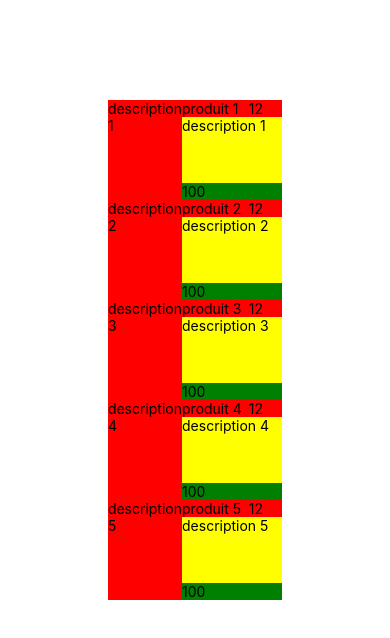
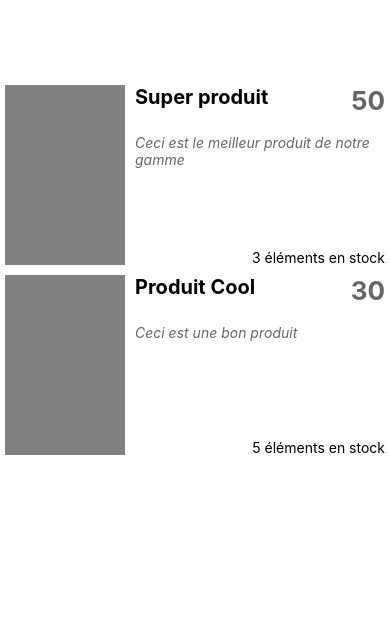
Before and after one commit to MGMobile/ProductCatalogMH, a React Native app: screen / in a window 390 px wide. Shown: the top 638 px of the page. Built offline with nearby package versions, Linux system fonts and the light colour scheme.

Commit message:
Remplacement par le code exemple (fonctionnel)

```diff
--- a/App.tsx
+++ b/App.tsx
@@ -1,22 +1,18 @@
-import { StatusBar } from 'expo-status-bar';
 import React from 'react';
-import { StyleSheet, Text, View } from 'react-native';
-import ProductList from './ProductsList';
-import {Product} from './interface';
+import { StyleSheet, View } from 'react-native';
+import ProductsList from "./ProductsList";
+import {Product} from "./ProductItem";
 
-export const FAKE_DATA: Product[] = [
-  {id:1, name: 'produit 1', description: 'description 1', stock: 100, price:12, picture:''},
-  {id:2, name: 'produit 2', description: 'description 2', stock: 100, price:12, picture:''},
-  {id:3, name: 'produit 3', description: 'description 3', stock: 100, price:12, picture:''},
-  {id:4, name: 'produit 4', description: 'description 4', stock: 100, price:12, picture:''},
-  {id:5, name: 'produit 5', description: 'description 5', stock: 100, price:12, picture:''},
-]
+const DEFAULT_PRODUCTS: Array<Product> = [
+    {id: 0, name: 'Super produit', description: 'Ceci est le meilleur produit de notre gamme', stock: 3, price: 50, picture: ''},
+    {id: 1, name: 'Produit Cool', description: 'Ceci est une bon produit', stock: 5, price: 30, picture: ''}
+];
 
 export default function App() {
   return (
-    <View style={styles.container}>
-      <ProductList data={FAKE_DATA} />
-    </View>
+      <View style={styles.container}>
+          <ProductsList products={DEFAULT_PRODUCTS} />
+      </View>
   );
 }
 
@@ -24,8 +20,6 @@ const styles = StyleSheet.create({
   container: {
     flex: 1,
     backgroundColor: '#fff',
-    alignItems: 'center',
-    justifyContent: 'center',
-    marginTop:100
+    marginTop: 80
   },
 });
--- a/ProductItem.tsx
+++ b/ProductItem.tsx
@@ -1,22 +1,91 @@
+// components/ProductItem.js
+
 import React from 'react';
-import { render } from 'react-dom';
-import { FlatList, StyleSheet, Text, View } from 'react-native';
-import {Product} from './interface';
+import { StyleSheet, View, Text, Image } from 'react-native';
 
-const ProductItem = ({item}: {item: Product}) => {
-    return (
-    <View style={{flexDirection:"row",height:100,backgroundColor:"red"}}>
-        <Text style={{flex:1,backgroundColor:"red"}}>{item.description}</Text>
-        <View style={{flex:2}}>
-          <View style={{flex:1,flexDirection:"row"}}>
-            <Text style={{flex:2}}>{item.name}</Text>
-            <Text style={{flex:1}}>{item.price}</Text>
-          </View>
-          <Text style={{flex:4,backgroundColor:"yellow",flexDirection:"row"}}>{item.description}</Text>
-          <Text style={{flex:1,backgroundColor:"green",flexDirection:"row"}}>{item.stock}</Text>
-        </View>
-    </View>
-    )
+export interface Product {
+    id: number,
+    name: string,
+    description: string,
+    stock: number,
+    price: number,
+    picture: string
 }
 
-export default ProductItem;
+export interface ProductItemProps {
+    product: Product
+}
+
+export default class ProductItem extends React.Component<ProductItemProps> {
+    render() {
+        const {name, description, stock, price, picture} = this.props.product;
+        return (
+            <View style={styles.main_container}>
+                <Image
+                    style={styles.image}
+                    source={{uri: picture}}
+                />
+                <View style={styles.content_container}>
+                    <View style={styles.header_container}>
+                        <Text style={styles.name_text}>{name}</Text>
+                        <Text style={styles.price_text}>{price}</Text>
+                    </View>
+                    <View style={styles.description_container}>
+                        <Text style={styles.description_text} numberOfLines={6}>{description}</Text>
+                        {/* La propriété numberOfLines permet de couper un texte si celui-ci est trop long, il suffit de définir un nombre maximum de ligne */}
+                    </View>
+                    <View style={styles.stock_container}>
+                        <Text style={styles.stock_text}>{stock} éléments en stock</Text>
+                    </View>
+                </View>
+            </View>
+        )
+    }
+}
+
+const styles = StyleSheet.create({
+    main_container: {
+        height: 190,
+        flexDirection: 'row',
+    },
+    image: {
+        width: 120,
+        height: 180,
+        margin: 5,
+        backgroundColor: 'gray'
+    },
+    content_container: {
+        flex: 1,
+        margin: 5
+    },
+    header_container: {
+        flex: 3,
+        flexDirection: 'row'
+    },
+    name_text: {
+        fontWeight: 'bold',
+        fontSize: 20,
+        flex: 1,
+        flexWrap: 'wrap',
+        paddingRight: 5
+    },
+    price_text: {
+        fontWeight: 'bold',
+        fontSize: 26,
+        color: '#666666'
+    },
+    description_container: {
+        flex: 7
+    },
+    description_text: {
+        fontStyle: 'italic',
+        color: '#666666'
+    },
+    stock_container: {
+        flex: 1
+    },
+    stock_text: {
+        textAlign: 'right',
+        fontSize: 14
+    }
+});
--- a/ProductsList.tsx
+++ b/ProductsList.tsx
@@ -1,18 +1,28 @@
+// components/ProductsList.js
+
 import React from 'react';
-import { render } from 'react-dom';
-import { FlatList, StyleSheet, Text, View } from 'react-native';
-import {Product, ProductListProps} from './interface';
-import ProductItem from './ProductItem';
+import {StyleSheet, View, FlatList} from 'react-native';
+import ProductItem, {Product} from "./ProductItem";
 
-const ProductList = ({data}:ProductListProps) => {
-    return (
-        <View style={{flex:1}}>
-            <FlatList
-                data={data}
-                keyExtractor={(item) => item.id.toString() }
-                renderItem={({item}) => <ProductItem item={item} />} />
-        </View>
-    )
+export interface ProductsListProps {
+    products: Array<Product>
 }
-//
-export default ProductList;
+
+export default class ProductsList extends React.Component<ProductsListProps> {
+    render() {
+        return (
+            <View style={styles.main_container}>
+                <FlatList
+                    data={this.props.products}
+                    renderItem={({item}) => (<ProductItem product={item} />)}
+                    keyExtractor={(item) => item.id.toString()}/>
+            </View>
+        )
+    }
+}
+
+const styles = StyleSheet.create({
+    main_container: {
+        flex: 1
+    }
+});
```
